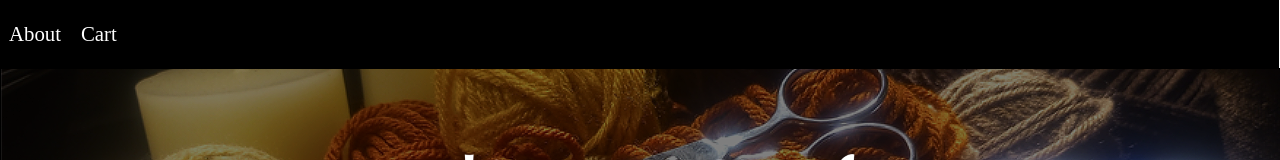
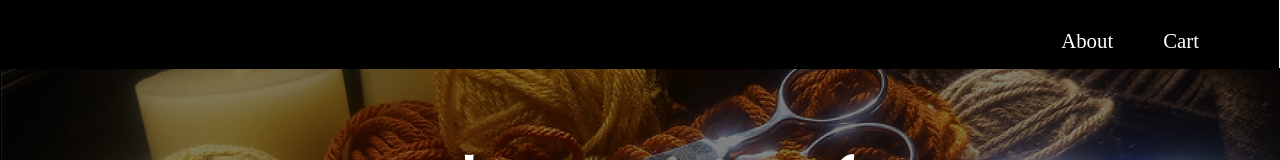
Before and after one commit to shakaylac/eclipse-crafts, a React (Vite) app in the folder eclipse-craft/: page / in a window 1280 px wide. Shown: the top 160 px of the page. Built offline with nearby package versions, Linux system fonts and the light colour scheme.

Commit message:
Gave header a display of block, gave ul a display of flex and justified content to flex-end to ge the ul to be ion the right side of the header. Lastly, I gave li a margin top of 20px and margin right of 30px to place them lower on the header and further away from the edge of the header.

```diff
--- a/eclipse-craft/src/stylesheets/Header.css
+++ b/eclipse-craft/src/stylesheets/Header.css
@@ -18,30 +18,23 @@ header{
     margin-top: -33px;
     margin-left: -33px;
     background-color: black;
-    display: flex;
-    align-items: center;
+    display: block;
     position: sticky;
     z-index: 2;
 }
 
-.logo {
-    width: 20%;
-    height: auto;
-    border: none;
-    padding: 0px;
-    margin-left: 20px;
-}
 
 ul{
     display: flex;
-    align-items: end;
+    justify-content: flex-end;
     color: #fff;
     list-style: none;
     margin-right: 40px;
 }
 
 li{
-    display: flex;
+    margin-top: 20px;
+    margin-right: 30px;
     padding: 10px;
     font-size: 1.3em;
 }
--- a/eclipse-craft/src/stylesheets/Hero.css
+++ b/eclipse-craft/src/stylesheets/Hero.css
@@ -34,8 +34,10 @@ section {
 
 .logo {
     width: 45%;
+    height: auto;
     display: flex;
     justify-self: center;
+    border: none;
     padding: 0px;
     margin: 0px;
     margin-top: 7%;
```
